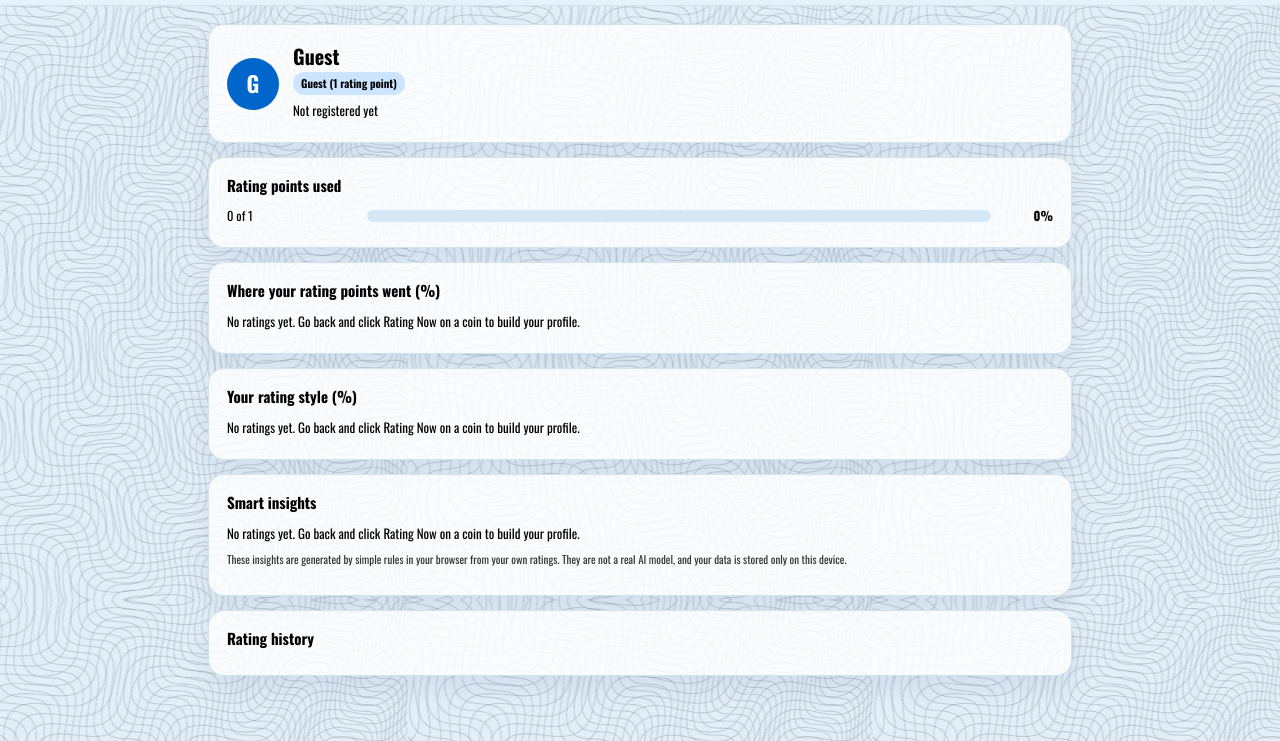
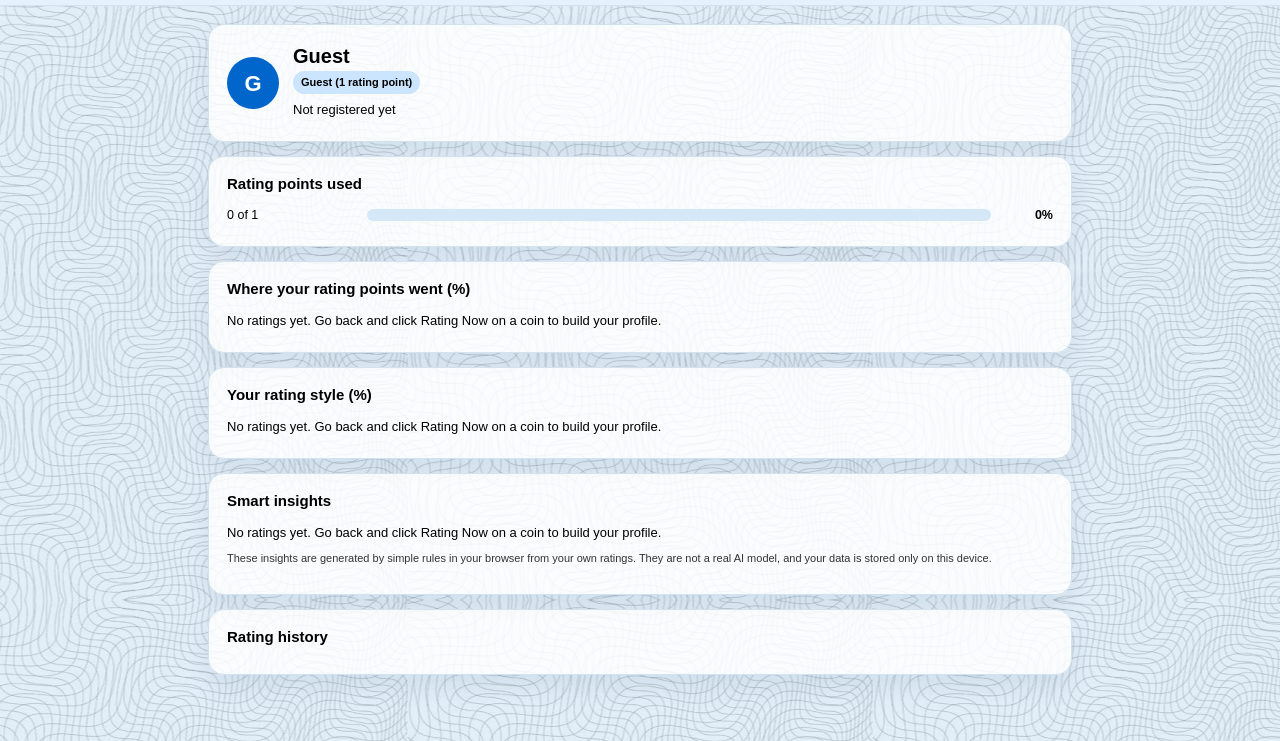
Before and after one commit to bitcatme/alfoxi-rating-app, a website: page profile.html in a window 1280 px wide. Shown: the part 59-800 px from the top of the page. Drawn offline with nearby package versions, Linux system fonts and the light colour scheme.

Commit message:
Switch site typography to Stardos Stencil

```diff
--- a/profile.html
+++ b/profile.html
@@ -6,7 +6,7 @@
     <title>My Profile - Cryp Rat</title>
     <link rel="preconnect" href="https://fonts.googleapis.com" />
     <link rel="preconnect" href="https://fonts.gstatic.com" crossorigin />
-    <link href="https://fonts.googleapis.com/css2?family=Oswald:wght@400;500;600;700&display=swap" rel="stylesheet" />
+    <link href="https://fonts.googleapis.com/css2?family=Stardos+Stencil:wght@400;700&display=swap" rel="stylesheet" />
     <link rel="stylesheet" href="styles.css" />
     <link rel="stylesheet" href="theme-extra.css" />
     <style>
```
